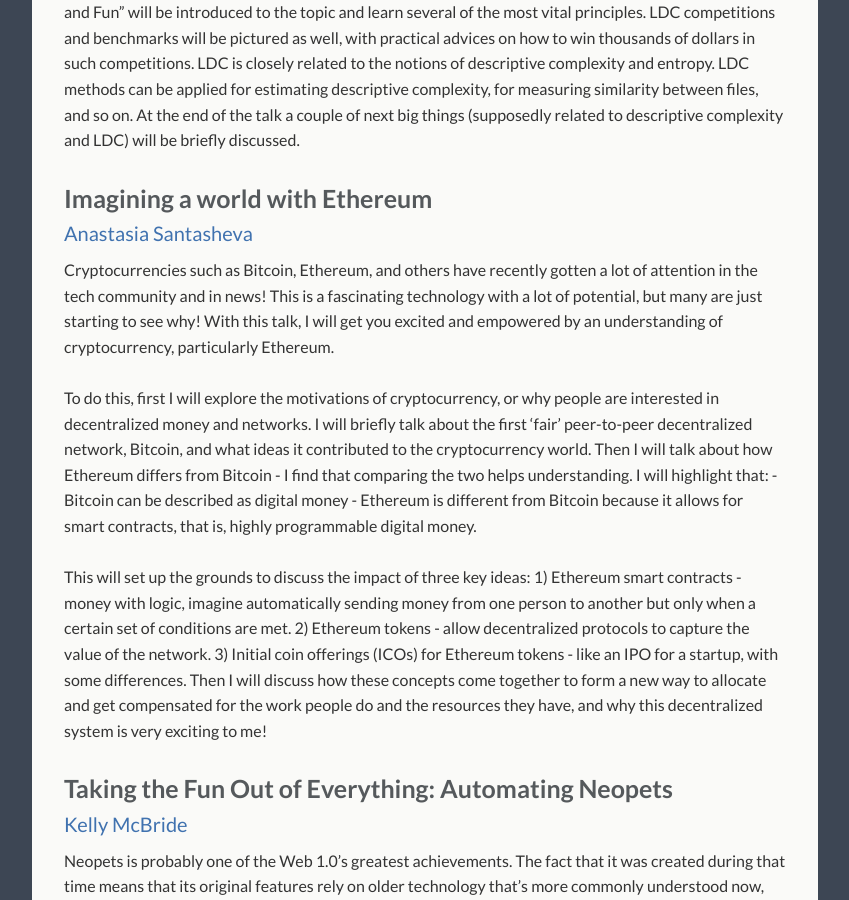
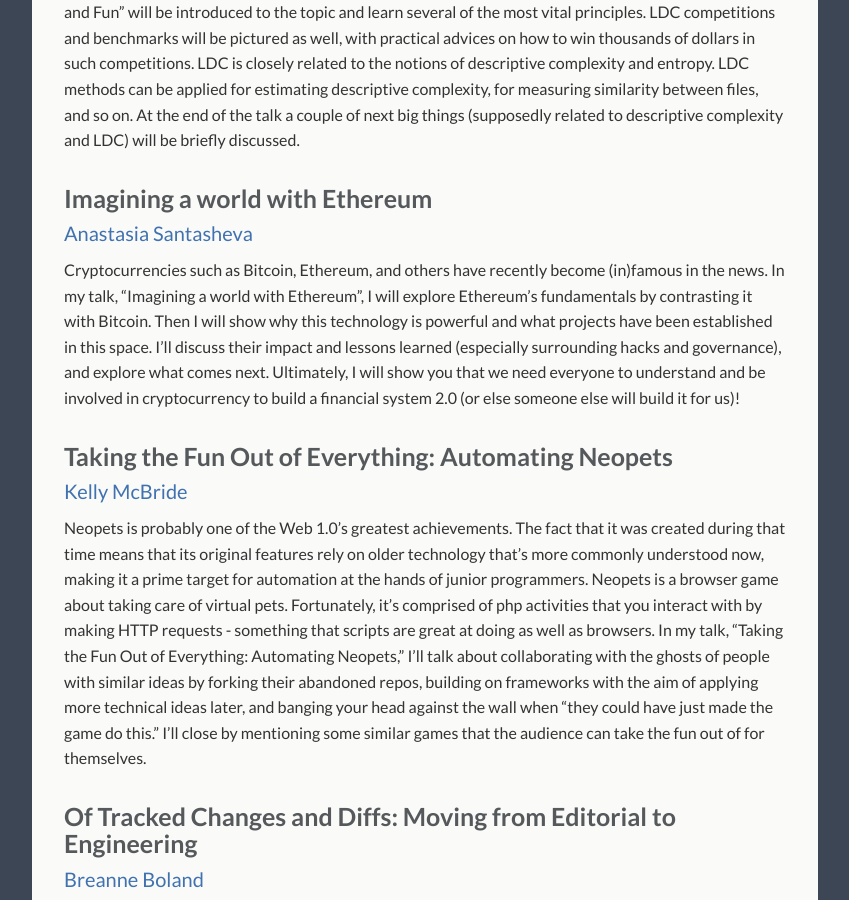
Before and after one commit to StarConKW/starconkw.github.io, a Jekyll site: the page built from _pages/talks.md, in a window 1280 px wide and 900 px high, scrolled down 4415 px. Shown: the whole window, without its empty margins (215-1064 px from the left). Built offline with Jekyll 4.4.1, drawn with Linux system fonts in a browser that asks for light colours.

Commit message:
update ana's bio and pic and abstract (#68)

```diff
--- a/_pages/talks.md
+++ b/_pages/talks.md
@@ -130,13 +130,7 @@ Data compression is highly important for reducing storage costs and transmission
 [Anastasia Santasheva](/speakers#anastasia-santasheva)
 
 <p class="abstract">
-Cryptocurrencies such as Bitcoin, Ethereum, and others have recently gotten a lot of attention in the tech community and in news! This is a fascinating technology with a lot of potential, but many are just starting to see why! With this talk, I will get you excited and empowered by an understanding of cryptocurrency, particularly Ethereum.
-<br/><br/>
-To do this, first I will explore the motivations of cryptocurrency, or why people are interested in decentralized money and networks. I will briefly talk about the first 'fair' peer-to-peer decentralized network, Bitcoin, and what ideas it contributed to the cryptocurrency world. Then I will talk about how Ethereum differs from Bitcoin - I find that comparing the two helps understanding. I will highlight that:
-- Bitcoin can be described as digital money
-- Ethereum is different from Bitcoin because it allows for smart contracts, that is, highly programmable digital money.
-<br/><br/>
-This will set up the grounds to discuss the impact of three key ideas: 1) Ethereum smart contracts - money with logic, imagine automatically sending money from one person to another but only when a certain set of conditions are met. 2) Ethereum tokens - allow decentralized protocols to capture the value of the network. 3) Initial coin offerings (ICOs) for Ethereum tokens - like an IPO for a startup, with some differences. Then I will discuss how these concepts come together to form a new way to allocate and get compensated for the work people do and the resources they have, and why this decentralized system is very exciting to me!
+Cryptocurrencies such as Bitcoin, Ethereum, and others have recently become (in)famous in the news. In my talk, "Imagining a world with Ethereum", I will explore Ethereum's fundamentals by contrasting it with Bitcoin. Then I will show why this technology is powerful and what projects have been established in this space. I'll discuss their impact and lessons learned (especially surrounding hacks and governance), and explore what comes next. Ultimately, I will show you that we need everyone to understand and be involved in cryptocurrency to build a financial system 2.0 (or else someone else will build it for us)!
 </p>
 
 
```
Also changed, not shown: _pages/speakers.md (+2 -2 lines).
